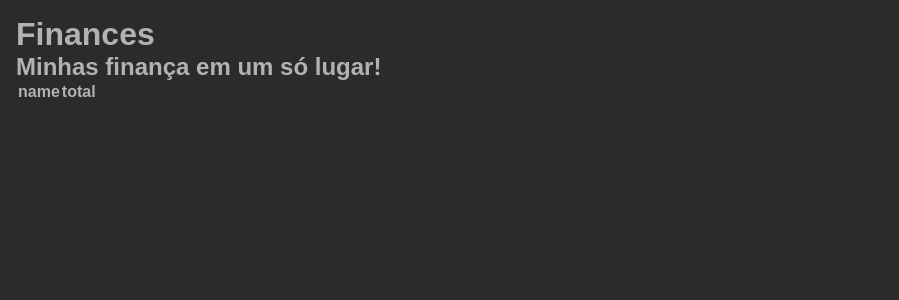
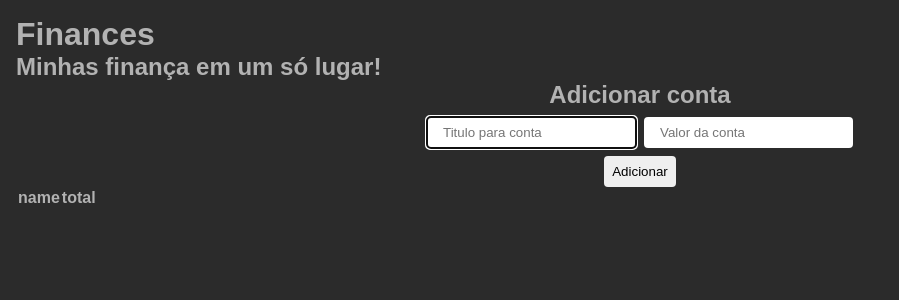
Before and after one commit to gvao/finances-app, a React (Vite) app: page / in a window 1280 px wide. Shown: the top 300 px of the page, without its empty margins (0-899 px from the left). Built offline with nearby package versions, Linux system fonts and the light colour scheme.

Commit message:
Criated Account Form

```diff
--- a/src/App.tsx
+++ b/src/App.tsx
@@ -1,3 +1,4 @@
+import FormAccount from "./components/form-account";
 import { TableExpenses } from "./components/table";
 
 import "./styles/App.css";
@@ -10,6 +11,8 @@ function App() {
 				<h2>Minhas finança em um só lugar!</h2>
 			</header>
 
+			<FormAccount />
+
 			<TableExpenses />
 		</main>
 	);
--- /dev/null
+++ b/src/components/form-account/index.tsx
@@ -0,0 +1,37 @@
+import { FormEvent } from "react";
+import styles from "./styles.module.css";
+
+export default function FormAccount() {
+
+    const onSubmit = (event: FormEvent<HTMLFormElement>) => {
+        event.preventDefault()
+
+        console.log(`FormAccount has been submitted successfully `)
+    }
+
+	return (
+		<form onSubmit={onSubmit} className={styles.formComponent}>
+			<h2>Adicionar conta</h2>
+
+			<div className={styles.inputs}>
+				<input
+                className={styles.field}
+					type="text"
+					name="name"
+					id="name"
+					placeholder="Titulo para conta"
+                    autoFocus
+				/>
+				<input
+                className={styles.field}
+					type="text"
+					name="total"
+					id="total"
+					placeholder="Valor da conta"
+				/>
+			</div>
+
+			<button type="submit" className={styles.formButton} >Adicionar</button>
+		</form>
+	);
+}
--- /dev/null
+++ b/src/components/form-account/styles.module.css
@@ -0,0 +1,25 @@
+.formComponent {
+    display: flex;
+    flex-direction: column;
+
+    align-items: center;
+    gap: 8px;
+}
+
+.inputs {
+    display: flex;
+    gap: 8px;
+}
+
+.field {
+    padding: 8px 16px;
+    border: none;
+    border-radius: var(--radius-default);
+}
+
+.formButton {
+    padding: 8px;
+    border: none;
+    border-radius: var(--radius-default);
+    box-shadow: var(--shadow-default);
+}
--- a/src/styles/variables.css
+++ b/src/styles/variables.css
@@ -2,4 +2,11 @@
     /* padding */
     --pad-default: 1.6rem;
     --pad-med: calc( var(var(--pad-default)) / 2 )
+    : 2px 2px 2px rgba(0, 0, 0, 0.3),
+
+    /* shadow */
+    --shadow-default: -2px -2px 2px rgba(255, 255, 255, 0.3);
+
+    /* radius */
+    --radius-default: 4px;
 }
```
